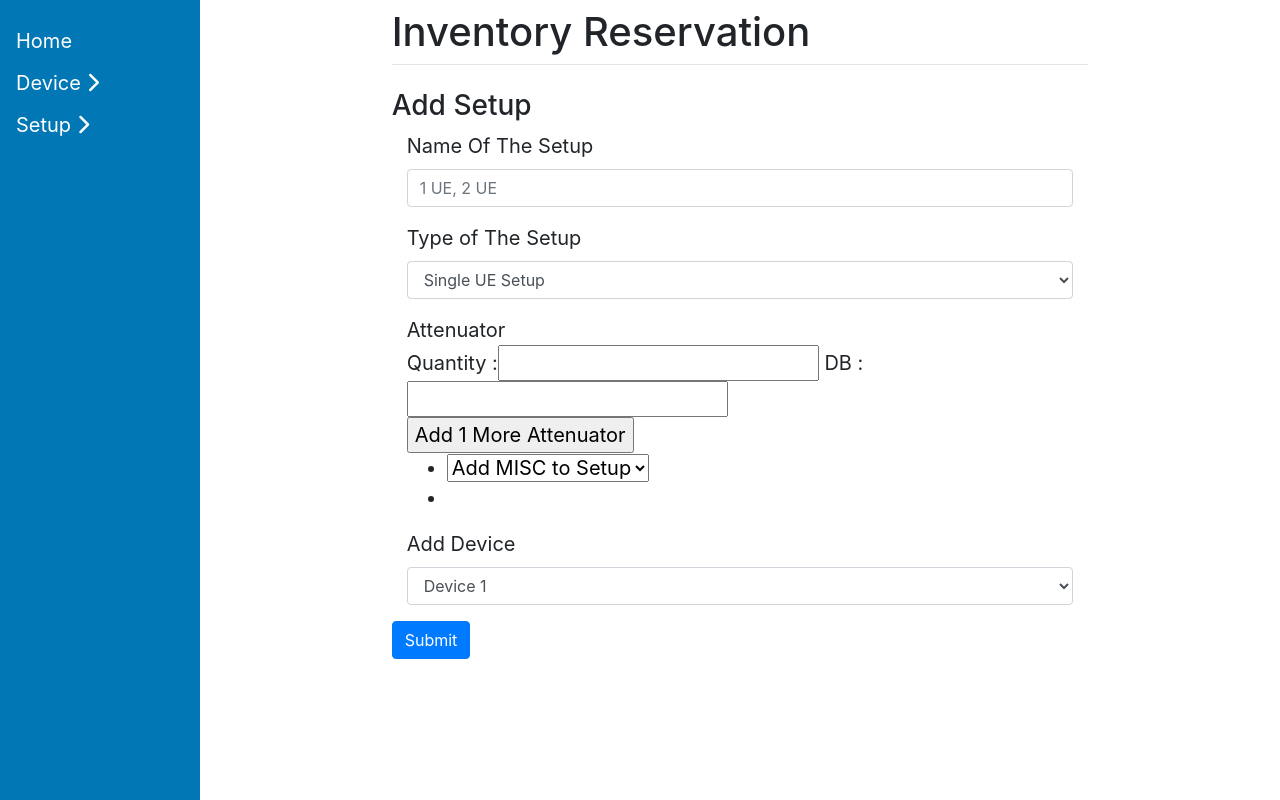
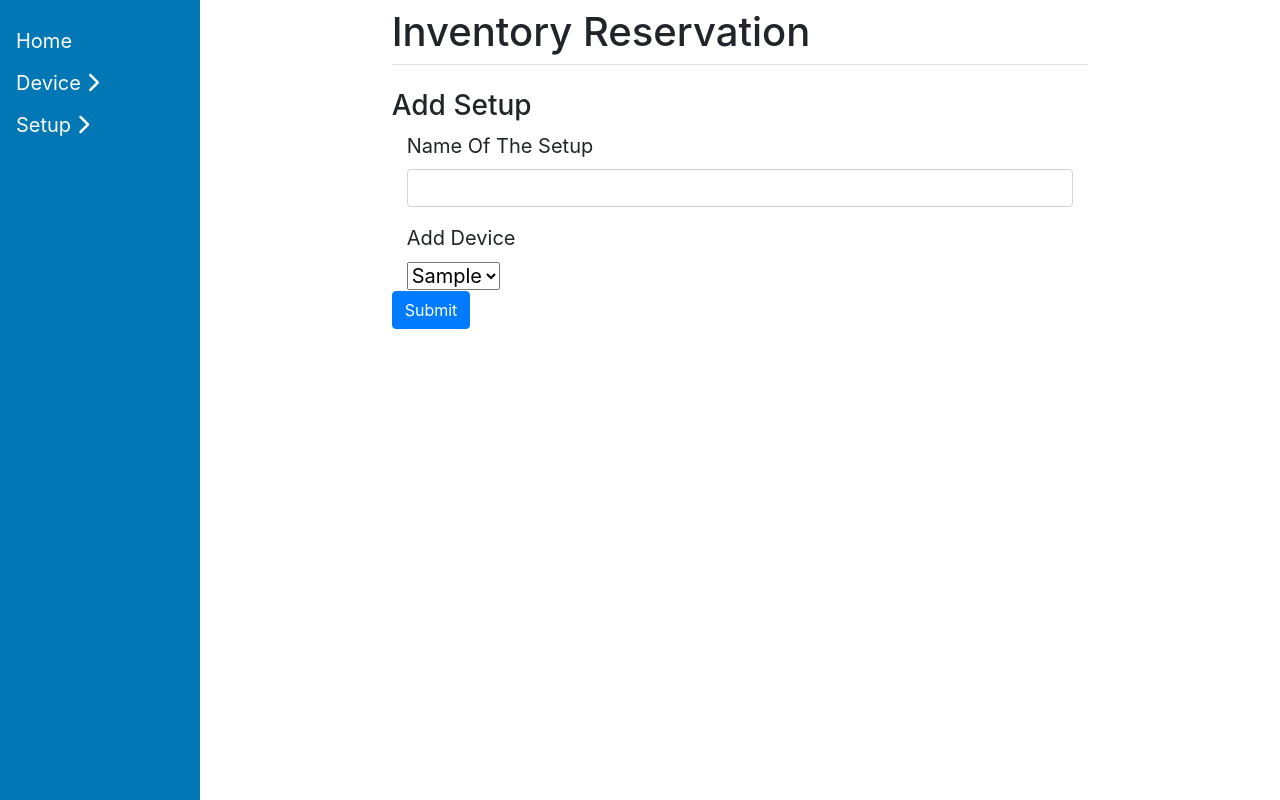
Before and after one commit to samatharkar/reservation, a Django app: page /add_setup/ in a window 1280 px wide. Run offline with Django 3.2, Linux system fonts and the light colour scheme; tables that the repository leaves empty hold one stand-in row (values such as "Sample post"); some libraries are stand-ins or nearby versions.

Commit message:
changes to accept device types in select option

```diff
--- a/Altiostar/ReservationTool/admin.py
+++ b/Altiostar/ReservationTool/admin.py
@@ -1,5 +1,5 @@
 from django.contrib import admin
-from ReservationTool.models import Device, DeviceType , Setup, SetupType
+from ReservationTool.models import Device, Setup
 #from ReservationTool.models import Test
 from import_export.admin import ImportExportModelAdmin
 
@@ -8,7 +8,7 @@ class DeviceAdmin(ImportExportModelAdmin):
 
 admin.site.register(Device, DeviceAdmin)
 admin.site.register(Setup)
-admin.site.register(SetupType)
-admin.site.register(DeviceType)
+# admin.site.register(SetupType)
+# admin.site.register(DeviceType)
 
 # admin.site.register(Test)
--- a/Altiostar/ReservationTool/models.py
+++ b/Altiostar/ReservationTool/models.py
@@ -1,42 +1,50 @@
 from django.db import models
-from ReservationTool import fixtures
+#from ReservationTool import fixtures
 
 # Create your models here.
 
-class SetupType(models.Model):
-    name = models.CharField(max_length=125)
-    is_booked = models.BooleanField(default=False)
+# class SetupType(models.Model):
+#     name = models.CharField(max_length=125)
+#     is_booked = models.BooleanField(default=False)
 
-    def __str__(self):
-      return self.name
+#     def __str__(self):
+#       return self.name
 
-class DeviceType(models.Model):
-    name = models.CharField(max_length=125)
-    is_acquired = models.BooleanField(default=False)
+# class DeviceType(models.Model):
+#     name = models.CharField(max_length=125)
+#     is_acquired = models.BooleanField(default=False)
 
-    def __str__(self):
-      return self.name
+#     def __str__(self):
+#       return self.name
+
+#     class Meta:
+#       db_table = "devices"
+
 
 class Device(models.Model):
     hostname = models.CharField(max_length=125)
     serial_number  = models.CharField(max_length=125)
     ip = models.CharField(max_length=125)
     mac = models.CharField(max_length=125)
-    device_type = models.ForeignKey(DeviceType , on_delete=models.PROTECT)
+    device_type = models.CharField(max_length=125)
     make = models.CharField(max_length=125)
 
 
     def __str__(self):
       return self.hostname
 
+    class Meta:
+      db_table = "devices"
+
+
 class Setup(models.Model):
-    setup_name = models.CharField(max_length=125)
-    attenuator = models.IntegerField()
-    attenuator_db = models.CharField(max_length=125)
-    rf_cable = models.IntegerField()
-    rf_shield_box = models.IntegerField()
+    setup_name = models.CharField(max_length=125 , null = False)
+    # attenuator = models.IntegerField()
+    # attenuator_db = models.CharField(max_length=125)
+    # rf_cable = models.IntegerField()
+    # rf_shield_box = models.IntegerField()
     device_type = models.ForeignKey(Device, on_delete=models.PROTECT)
-    setup_type = models.ForeignKey(SetupType, on_delete=models.PROTECT)
+    #setup_type = models.ForeignKey(SetupType, on_delete=models.PROTECT)
 
 
 
@@ -46,5 +54,8 @@ class Setup(models.Model):
     def __str__(self):
       return self.setup_name
 
+    class Meta:
+      db_table = "setups"
+
 # class Test(models.Model):
 #   setup_type = models.ForeignKey(Setup, on_delete=models.CASCADE)
--- a/Altiostar/ReservationTool/views.py
+++ b/Altiostar/ReservationTool/views.py
@@ -10,6 +10,34 @@ from .filters import DeviceFilter
 def home(request):
 	return render(request, "home.html", {})
 
+
+def add_setup(request):
+    if request.method == "POST":
+        setup_name = request.POST.get("setup_name")
+        device_type = request.POST.get("device_type")
+       # device = Device.objects.get(id=device_id)
+        Setup.objects.create(
+            setup_name=setup_name,
+            device = device
+        )
+        return render(
+            request,
+            "add_setup.html",
+            {
+                'devices':Device.objects.all(),
+                'msg':'Setup Added!'
+
+            }
+        )
+    else:
+         return render(
+             request,
+             "add_setup.html",
+             {
+                 'devices':Device.objects.all()
+             }
+           )
+
 def add_device(request):
     if request.method == "POST":
         hostname = request.POST.get('hostname')
@@ -18,10 +46,50 @@ def add_device(request):
         mac = request.POST.get('mac')
         device_type = request.POST.get('device')
         make = request.POST.get('make')
+        Device.objects.create(
+            hostname=hostname ,
+            ip=ip ,
+            serial_number=serial_number ,
+            mac=mac ,
+            device_type=device_type ,
+            make=make
+        )
+        return render(
+            request,
+            "add_device.html",
 
-        device = Device(hostname=hostname , ip=ip , serial_number=serial_number , mac=mac , device_type=device_type , make=make)
-        device.save()
-    return render(request, "add_device.html", {})
+        )
+    else:
+        return render(
+            request,
+            "add_device.html",
+
+        )
+
+
+
+# def add_device(request):
+#     if request.method == "POST":
+#         hostname = request.POST.get('hostname')
+#         ip = request.POST.get('ip')
+#         serial_number = request.POST.get('serial_number')
+#         mac = request.POST.get('mac')
+#         device_type = request.POST.get('device')
+#         make = request.POST.get('make')
+#         Device.objects.create(
+#             hostname=hostname , ip=ip , serial_number=serial_number , mac=mac , device_type=device_type , make=make
+#         )
+#     else:
+#         return render(
+#             request,
+#             "add_device.html",
+#             {}
+#         )
+
+
+#         device = Device(hostname=hostname , ip=ip , serial_number=serial_number , mac=mac , device_type=device_type , make=make)
+#         device.save()
+#     return render(request, "add_device.html", {})
 
 def view_device(request):
     context = {}
@@ -29,15 +97,30 @@ def view_device(request):
     context['entries'] = entries
     return render(request, 'view_device.html', context)
 
-def add_setup(request):
+# def add_setup(request):
 
-        if request.method == "POST":
-            setup_name = request.POST.get('setup_name')
+#         if request.method == "POST":
+#             setup_name = request.POST.get("setup_name")
+#             device_id = request.POST.get("device")
+#             device = Device.objects.get(id=device_id)
+#             Setup.objects.create(
+#                 setup_name=setup_name,
+#                 device = device
+#             )
+#         else:
+#             return render(
+#                 request,
+#                 "add_setup.html",
+#                 {
+#                     'device':Device.objects.all()
+#                 }
+#             )
+            #setup_name = request.POST.get('setup_name')
             # device_type =
             #new_setup = request.POST.get(Device.objects.values('device_type'))
             #setup_name = Setup(setup_name=setup_name , new_setup=new_setup)
-            setup_name.save()
-        return render(request, "add_setup.html",{})
+            #setup_name.save()
+        #return render(request, "add_setup.html",{})
 
 
 def view_setup(request):
--- a/Altiostar/templates/add_device.html
+++ b/Altiostar/templates/add_device.html
@@ -8,7 +8,7 @@ Add Device
 <h3>Add Device </h3>
 
  <div class="container">
-    <form method="POST" action="/add_device/">
+    <form method="POST" action="{% url 'add_device' %}">
         {% csrf_token %}
 
         <div class="form-group">
@@ -103,4 +103,8 @@ Add Device
           <button type="submit" class="btn btn-primary"> Submit </button>
 
       </form>
+
+      {% if msg %}
+      <h1>{{msg}}</h1>
+      {% endif %}
 {% endblock %}
--- a/Altiostar/templates/add_setup.html
+++ b/Altiostar/templates/add_setup.html
@@ -9,14 +9,22 @@ Add Setup
 
 
 <div class="container">
-    <form method="POST" action="/add_setup/">
+    <form method="POST" action="{% url 'add_setup' %}">
         {% csrf_token %}
 
         <div class="form-group">
-          <label for="setup">Name Of The Setup</label>
-          <input type="text" class="form-control" id="setup" name= "setup_name" placeholder="1 UE, 2 UE" required>
+          <label for="setup_name">Name Of The Setup</label>
+          <input type="text" class="form-control" id = "setup" name= "setup_name" required>
         </div>
-          <div class="form-group">
+         <label for="exampleFormControlInput1">Add Device</label><br>
+        <select name = "device" >
+          {% for device in devices %}
+          <option value = "{{device.id}}"> {{ device.device_type }}</option>
+          {% endfor %}
+
+        </select>
+
+          {% comment %} <div class="form-group">
             <label for="exampleFormControlInput1">Type of The Setup</label>
             <select input type="text" class="form-control" id="exampleFormControlInput1" name= "setup_type" required>
             <option>Single UE Setup </option>
@@ -51,8 +59,8 @@ Add Setup
     <ul class="new_option">
     </ul>
   </li>
-</ul>
- <div class="form-group">
+</ul> {% endcomment %}
+ {% comment %} <div class="form-group">
             <label for="exampleFormControlInput1">Add Device</label>
             <select input type="text" class="form-control" id="exampleFormControlInput1" name= "device" required>
             <option>Device 1</option>
@@ -60,18 +68,22 @@ Add Setup
             <option>Device 3</option>
 
            </select>
-          </div>
+          </div> {% endcomment %}
 
 
           </div>
           <button type="submit" class="btn btn-primary"> Submit </button>
       </form>
+
+      {% if msg %}
+      <h1>{{msg}}</h1>
+      {% endif %}
 {% endblock %}
 {% block script_block %}
 
  {% comment %} JS for adding add misc button start {% endcomment %}
 
-var rf_shield_box = "<li><label>RF Shield Box</label></li><li><input type='tel' pattern='[0-9]{10}' class='added_rf_shield_box' name='mobilephone' value='' maxlength='20' /></li>";
+{% comment %} var rf_shield_box = "<li><label>RF Shield Box</label></li><li><input type='tel' pattern='[0-9]{10}' class='added_rf_shield_box' name='mobilephone' value='' maxlength='20' /></li>";
 var rf_cable = "<li><label>RF Cable :</label></li><li><input type='tel' pattern='[0-9]{10}' class='added_workphone' name='workphone' value='' maxlength='20' /></li>";
 
     $('#id_contact_options').unbind('change').bind('change', function() {
@@ -88,17 +100,17 @@ var rf_cable = "<li><label>RF Cable :</label></li><li><input type='tel' pattern=
                  });
         break;
       };
-});
+}); {% endcomment %}
 
 
 {% comment %} JS for adding add misc button END {% endcomment %}
 
-function add_fields() {
+{% comment %} function add_fields() {
    var d = document.getElementById("content");
 
    d.innerHTML += "<br /><span>Quantity :<input type='number' value=''/></span> <span>DB :<input type='text' value='' /></span>";
 
-}
+} {% endcomment %}
 
 
 
```
